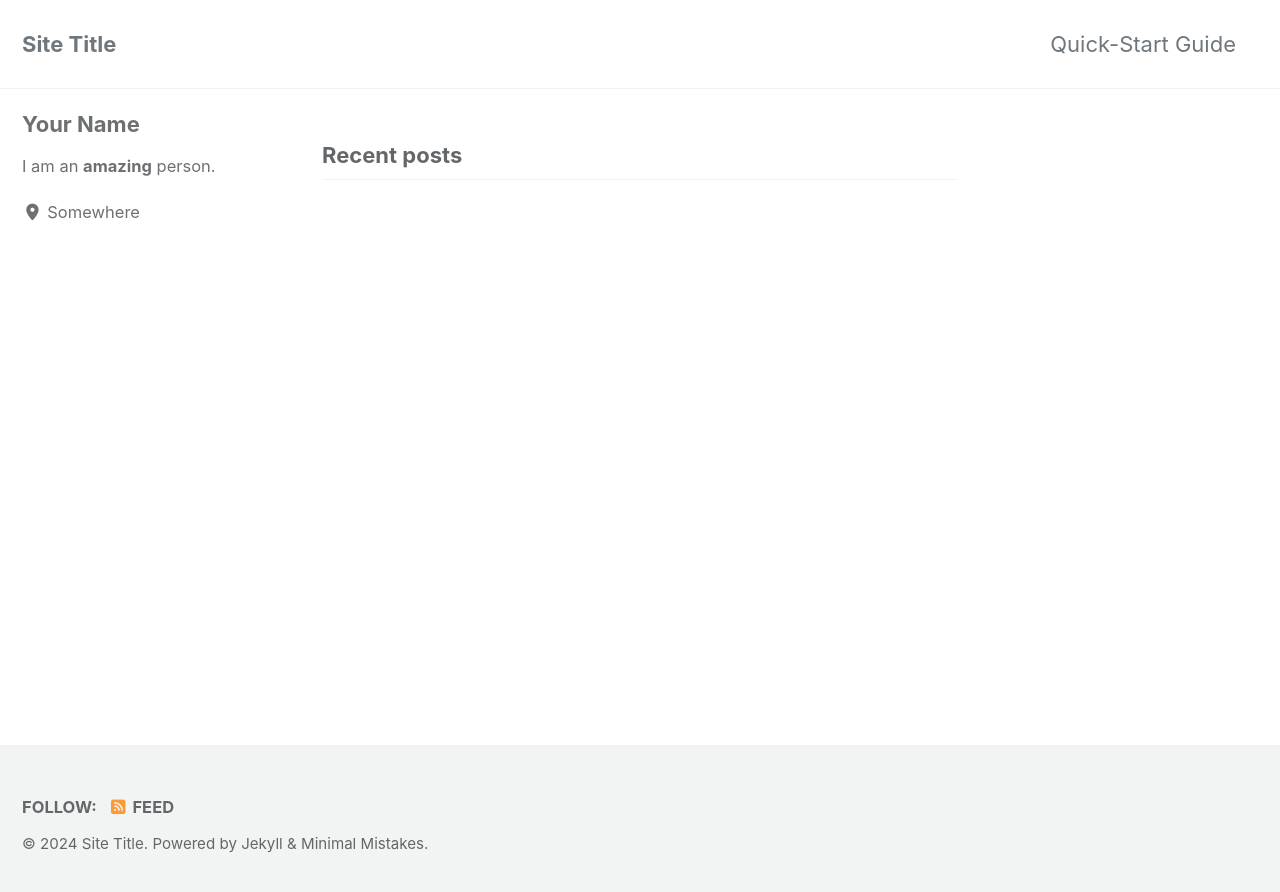
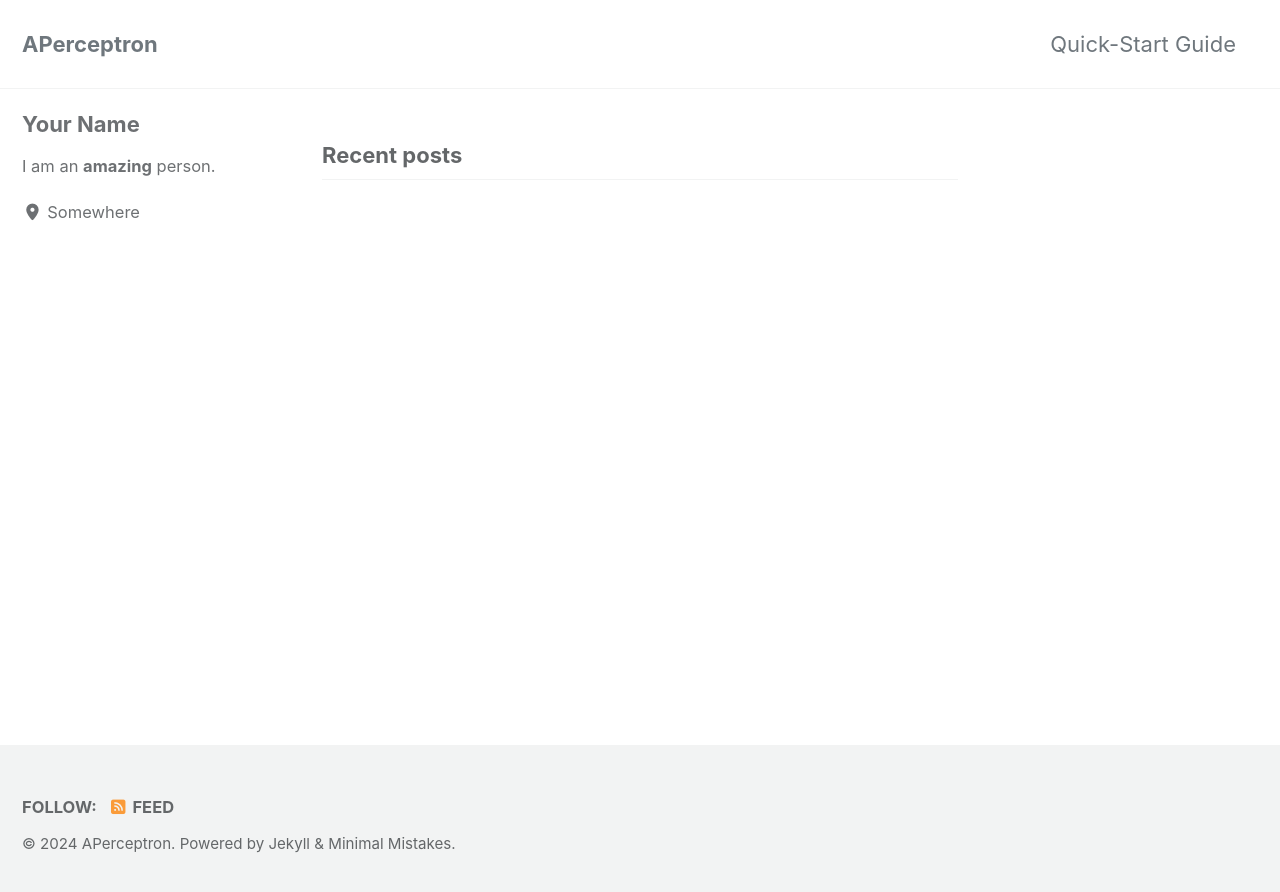
Before and after one commit to aperception/aperception.github.io, a Jekyll site: the page built from index.html, in a window 1280 px wide. Shown: the top 892 px of the page. Built offline with Jekyll 4.4.1, drawn with Linux system fonts in a browser that asks for light colours; cached includes are drawn as plain includes; the list of posts is cut into pages by our own code.

Commit message:
update ws

```diff
--- a/_config.yml
+++ b/_config.yml
@@ -17,11 +17,11 @@ minimal_mistakes_skin    : "default" # "air", "aqua", "contrast", "dark", "dirt"
 # Site Settings
 locale                   : "en-US"
 rtl                      : # true, false (default) # turns direction of the page into right to left for RTL languages
-title                    : "Site Title"
+title                    : "APerceptron"
 title_separator          : "-"
 subtitle                 : # site tagline that appears below site title in masthead
-name                     : "Your Name"
-description              : "An amazing website."
+name                     : "APerceptron"
+description              : "APerceptron website"
 url                      : "/"
 baseurl                  : # the subpath of your site, e.g. "/blog"
 repository               : # GitHub username/repo-name e.g. "mmistakes/minimal-mistakes"
```
